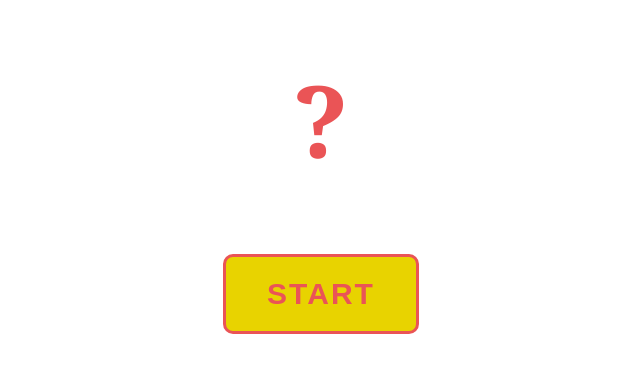
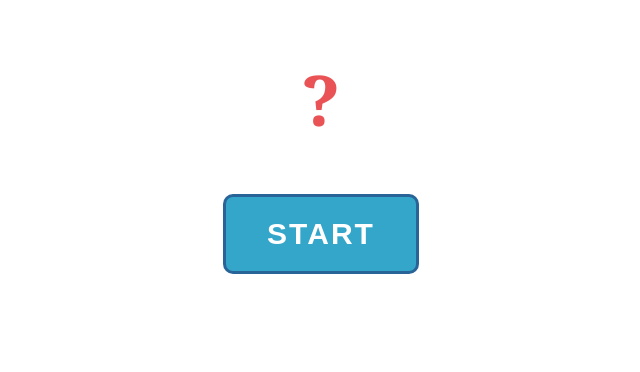
Before and after one commit to SimaQaradaxy/kaibacodedraw, a plain HTML site: page index.html in a window 1280 px wide. Shown: the part 220-592 px from the top of the page, without its empty margins (319-959 px from the left). Drawn offline with Linux system fonts and the light colour scheme.

Commit message:
change colors

```diff
--- a/style.css
+++ b/style.css
@@ -1,5 +1,5 @@
 body {
-	background: #FFF;
+	background: rgb(255, 255, 255);
 }
 
 img {
@@ -9,9 +9,9 @@ img {
 
 h1#headerNames {
 	margin-top: 0;
-	color: #ea5456;
+	color: #EA5355;
 	font-family: Georgia, serif;
-	font-size: 100px;
+	font-size: 70px;
 	text-align: center;
 	cursor: pointer;
 }
@@ -20,10 +20,10 @@ h1#headerNames {
 	width: 150px;
 	margin: auto;
 	padding: 20px;
-	background: #e8d300;
-	border: 3px solid #ea5456;
+	background: #34A6CA;
+	border: 3px solid #296499;
 	border-radius: 10px;
-	color: #ea5456;
+	color: #ffffff;
 	font-family: Arial, sans-serif;
 	font-size: 30px;
 	font-weight: bold;
```
